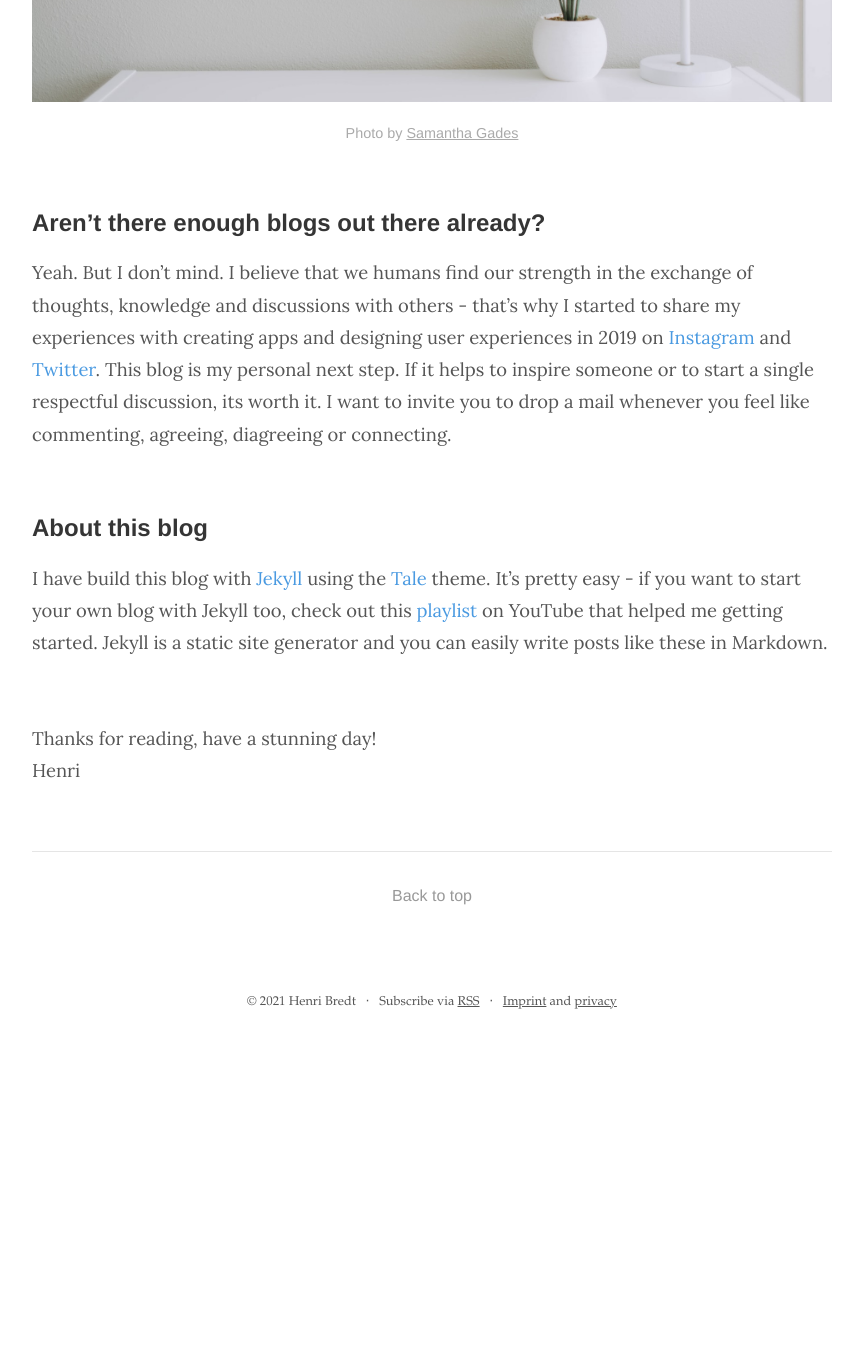
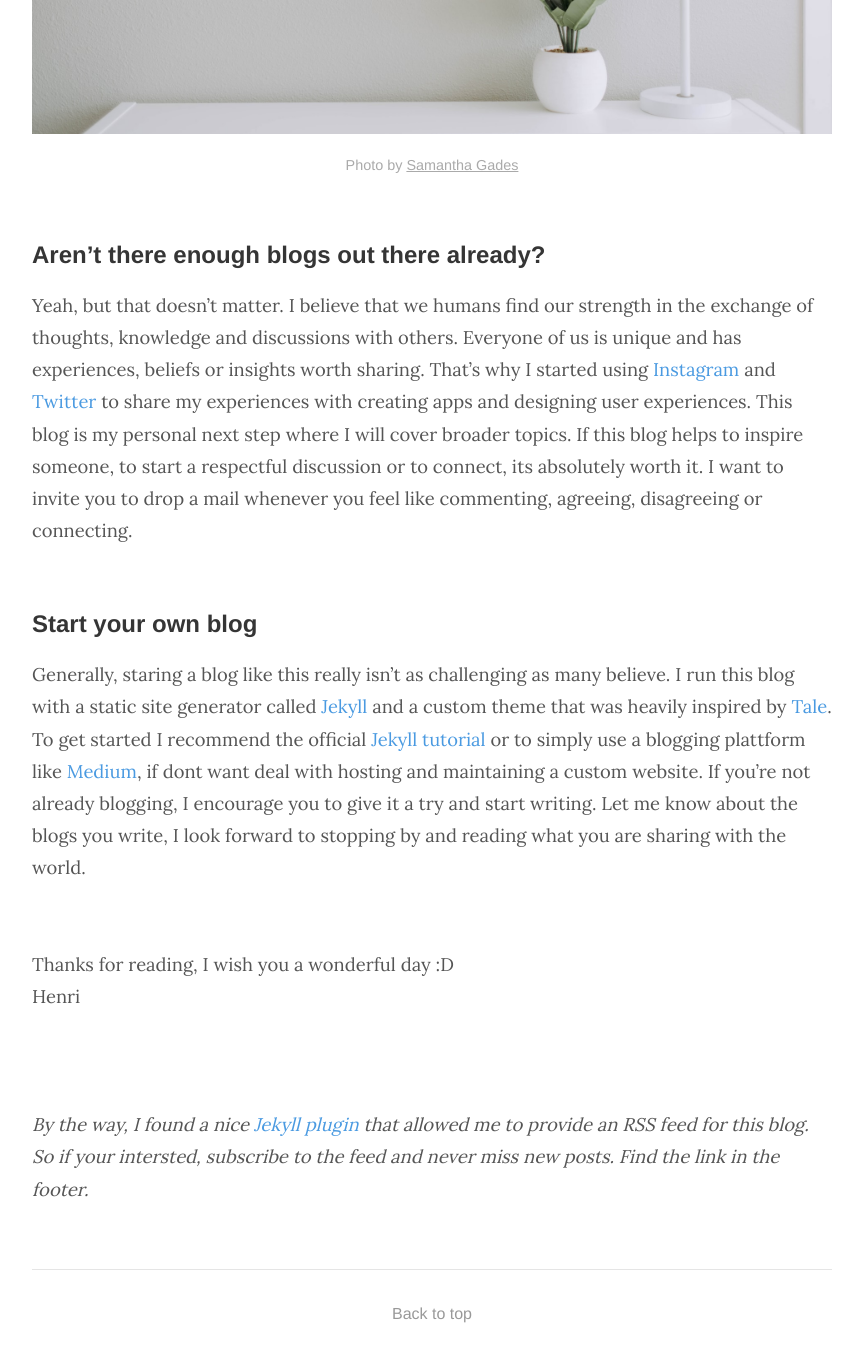
Before and after one commit to henribredt/blog, a Jekyll site: the page built from _posts/2021-06-21-time-to-start-blogging.md, in a window 1280 px wide and 1400 px high, scrolled down 1047 px. Shown: the top 1362 px of the window, without its empty margins (208-1071 px from the left). Built offline with Jekyll 4.4.1, drawn with Linux system fonts in a browser that asks for light colours; before the commit the page ends 2092 px from its top, so only the background shows below that; some of the changed text lies outside the part shown.

Commit message:
Footer links, new post

```diff
--- a/_includes/footer.html
+++ b/_includes/footer.html
@@ -1,5 +1,5 @@
 <footer>
     <span>
-      &copy; <time datetime="{{ site.time }}">{{ site.time | date: '%Y' }}</time> {{ site.author.name }} &nbsp; &sdot; &nbsp; Subscribe via <a href="/blog/feed.xml">RSS</a> &nbsp; &sdot; &nbsp; <a href="https://henribredt.de/imprint.html">Imprint</a> and <a href="https://henribredt.de/privacy.html">privacy</a>
+      &copy; <time datetime="{{ site.time }}">{{ site.time | date: '%Y' }}</time> {{ site.author.name }} &nbsp; &sdot; &nbsp; <a href="https://henribredt.de/imprint.html">Imprint</a> and <a href="https://henribredt.de/privacy.html">privacy</a> &nbsp; &sdot; &nbsp; Subscribe via <a href="/blog/feed.xml">RSS</a> &nbsp; &sdot; &nbsp; Send a <a href="&#109;&#97;&#105;&#108;&#116;&#111;&#58;%68%65%6C%6C%6F%40%68%65%6E%72%69%62%72%65%64%74%2E%64%65">mail</a>
     </span>
 </footer>
--- a/_includes/navigation.html
+++ b/_includes/navigation.html
@@ -9,6 +9,7 @@
       {% for item in site.data.navigation %}
       <li> <a href="{{ item.link }}" {% if page.url == item.link %}class="current"{% endif %}>{{ item.name }}</a> </li>
       {% endfor %}
+      <li> <a href="http://www.henribredt.de"> Web </a> </li>
     </ul>
 
 
--- a/_posts/2021-06-21-time-to-start-blogging.md
+++ b/_posts/2021-06-21-time-to-start-blogging.md
@@ -2,27 +2,33 @@
 layout: post
 title: "Time to start blogging"
 author: "Henri Bredt"
-date: 2021-06-21 16:00:00 #-2h for  MEZ
+date: 2021-06-21 19:00:00 #-2h for MEZ
 permalink: /2021-06-21/time-to-start-blogging.html
 ---
 
-For some time now there has been an item in my to-do list inbox: start a blog. And today is the day where I can cheerfully check off this task. From time to time I will share my personal thoughts on topics that matter to me. I don't want to impose any rules on myself here, this is supposed to be a creative place for my thoughts. Topics I will be covering might be design, productivity, health, personal projects, great books and what ever strikes my mind.
+For some time now there has been an item in my to-do list inbox: start a blog. And today is the day where I can cheerfully check off this task. From time to time I will use this space to share my personal thoughts on topics that matter to me. I don't want to impose any rules on myself here, this is supposed to be a creative place for my thoughts. Topics I will be covering might be related to design, productivity, health, personal projects, great books or what ever strikes my mind.
 
 ![image text](/blog/assets/images/2021-06-19-header.jpg)
 *Photo by [Samantha Gades][image_source]*
 
 ## Aren't there enough blogs out there already?
-Yeah. But I don't mind. I believe that we humans find our strength in the exchange of thoughts, knowledge and discussions with others - that’s why I started to share my experiences with creating apps and designing user experiences in 2019 on [Instagram][insta] and [Twitter][twitter]. This blog is my personal next step. If it helps to inspire someone or to start a single respectful discussion, its worth it. I want to invite you to drop a mail whenever you feel like commenting, agreeing, diagreeing or connecting.
+Yeah, but that doesn't matter. I believe that we humans find our strength in the exchange of thoughts, knowledge and discussions with others. Everyone of us is unique and has experiences, beliefs or insights worth sharing. That’s why I started using [Instagram][insta] and [Twitter][twitter] to share my experiences with creating apps and designing user experiences. This blog is my personal next step where I will cover broader topics. If this blog helps to inspire someone, to start a respectful discussion or to connect, its absolutely worth it. I want to invite you to drop a mail whenever you feel like commenting, agreeing, disagreeing or connecting.
 
-## About this blog
-I have build this blog with [Jekyll][jekyll] using the [Tale][tale] theme. It's pretty easy - if you want to start your own blog with  Jekyll too, check out this [playlist][playlist] on YouTube that helped me getting started. Jekyll is a static site generator and you can easily write posts like these in Markdown.
+## Start your own blog
+ Generally, staring a blog like this really isn't as challenging as many believe. I run this blog with a static site generator called [Jekyll][jekyll] and a custom theme that was heavily inspired by [Tale][tale]. To get started I recommend the official [Jekyll tutorial][tutorial] or to simply use a blogging plattform like [Medium][medium], if dont want deal with hosting and maintaining a custom website. If you're not already blogging, I encourage you to give it a try and start writing. Let me know about the blogs you write, I look forward to stopping by and reading what you are sharing with the world.
 
-Thanks for reading, have a stunning day!
+Thanks for reading, I wish you a wonderful day :D
 Henri
+
+<br>
+_By the way, I found a nice [Jekyll plugin][plugin] that allowed me to provide an RSS feed for this blog. So if your intersted, subscribe to the feed and never miss new posts. Find the link in the footer._
 
 [insta]: https://www.instagram.com/henricreates/
 [twitter]: https://twitter.com/henricreates
 [image_source]: https://unsplash.com/photos/BlIhVfXbi9s
 [jekyll]: https://jekyllrb.com
 [tale]: https://github.com/chesterhow/tale
-[playlist]: https://www.youtube.com/watch?v=T1itpPvFWHI&list=PLLAZ4kZ9dFpOPV5C5Ay0pHaa0RJFhcmcB
+[github]: https://github.com/henribredt/blog
+[plugin]: [https://github.com/jekyll/jekyll-feed]
+[tutorial]: https://jekyllrb.com/docs/step-by-step/01-setup/
+[medium]: https://medium.com/
```
Also changed, not shown: about.md (+6 -1 lines).
